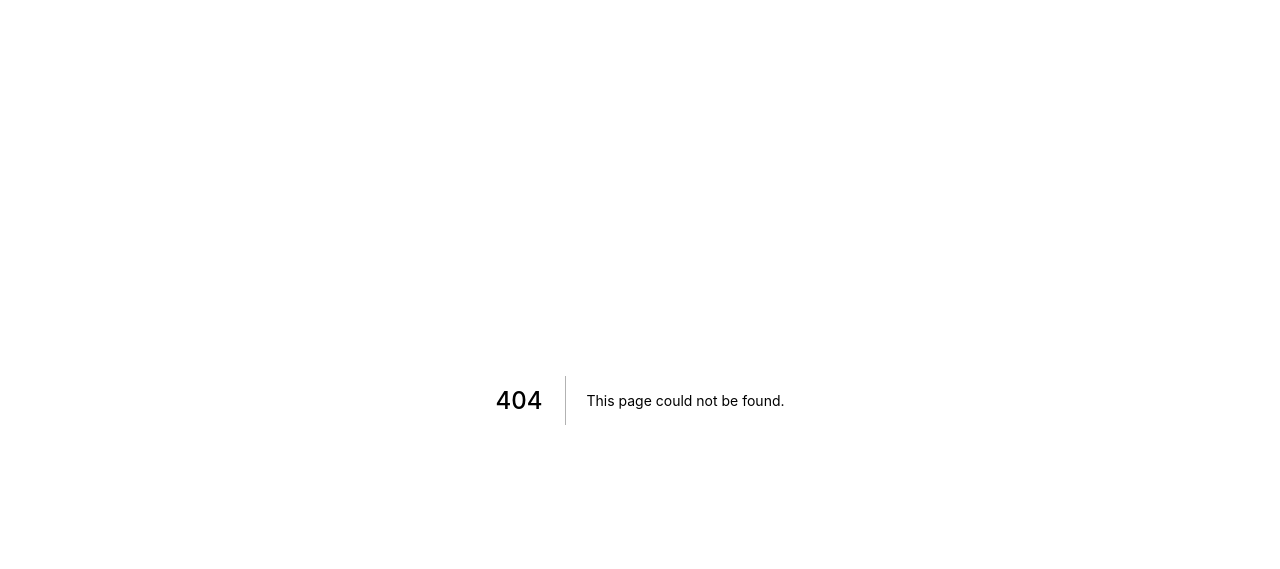
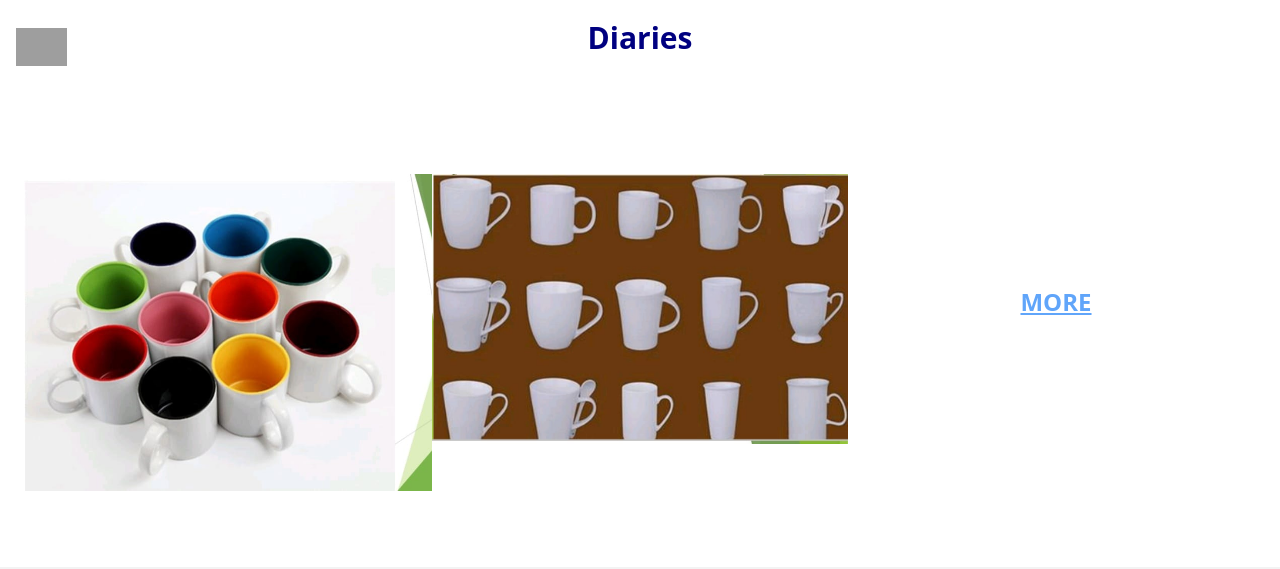
Before and after one commit to sakettiwari076/DEEPIKA-PRINTS, a Next.js app: page /Cup in a window 1280 px wide. Before the commit this address had no page. Shown: the top 569 px of the page. Built offline with nearby package versions, Linux system fonts and the light colour scheme; grey boxes are pictures that could not be loaded.

Commit message:
changesmade

```diff
--- /dev/null
+++ b/pages/Cup.js
@@ -0,0 +1,46 @@
+import React from 'react'
+import Link from 'react-scroll/modules/components/Link'
+import Image from 'next'
+import '../public/cup1.jpeg'
+import '../public/cup2.jpeg'
+
+
+
+const product = () => {
+
+  return (
+    <div>
+
+    <h1 className='text-center py-5 text-3xl txtnavy font-bold'>Diaries</h1>
+       <a href='../'>
+    <img src='https://www.kindpng.com/picc/m/78-780481_inside-page-left-back-button-back-button-png.png' className=' arrow '/>
+    </a>
+<div className='mt-8 grid lg:grid-cols-3 py-4 px-4'>
+
+<div className='py-3'>
+
+<img src= "cup1.jpeg" />
+
+
+</div>
+<div className='py-3'>
+
+<img src= "cup2.jpeg" />
+
+
+</div>
+
+
+<div className='py-3 flex justify-center mt-28'>
+
+<a href='' className='text-blue-400 underline font-bold text-2xl' >MORE</a>
+
+</div>
+
+</div>
+</div>
+
+  )
+}
+
+export default product
--- a/pages/index.js
+++ b/pages/index.js
@@ -38,7 +38,7 @@ import Frontpaged from '../Comp/Frontpaged'
 										smooth={true}
 										offset={50}
 										duration={500}
-										className="text-white cursor-pointer  font-semibold px-3 py-2 text-md hover:font-black"
+										className="cursor-pointer hover:bg-blue-600 text-black hover:text-white px-3 py-2 rounded-md text-sm font-medium"
 									>
 										Home
 									</Link>
@@ -148,7 +148,7 @@ import Frontpaged from '../Comp/Frontpaged'
 									smooth={true}
 									offset={50}
 									duration={500}
-									className="cursor-pointer hover:bg-blue-600 text-black hover:text-white block text-center py-2 rounded-md text-base font-medium"
+									className="cursor-pointer hover:bg-blue-600 text-black hover:text-white block text-center py-2 rounded-md text-base font-medium bordernavrest"
 								>
 									Home
 
@@ -161,7 +161,7 @@ import Frontpaged from '../Comp/Frontpaged'
 								smooth={true}
 								offset={50}
 								duration={500}
-								className="cursor-pointer hover:bg-blue-600 text-black hover:text-white block text-center py-2 rounded-md text-base font-medium"
+								className="cursor-pointer hover:bg-blue-600 text-black hover:text-white block text-center py-2 rounded-md text-base font-medium bordernavrest"
 							>
 								Specialization
 							</Link>
@@ -173,14 +173,14 @@ import Frontpaged from '../Comp/Frontpaged'
 									smooth={true}
 									offset={50}
 									duration={500}
-									className="cursor-pointer hover:bg-blue-600 text-black hover:text-white block text-center py-2 rounded-md text-base font-medium"
+									className="cursor-pointer hover:bg-blue-600 text-black hover:text-white block text-center py-2 rounded-md text-base font-medium bordernavrest"
 								>
 									Testimonails
 								</Link>
 
 
-				                <Links  href='/diariess'><a className='cursor-pointer hover:bg-blue-600 text-black hover:text-white block text-center py-2 rounded-md text-base font-medium'> Diaries</a></Links>
-				<Links  href='/bottles'><a className='cursor-pointer hover:bg-blue-600 text-black hover:text-white block text-center py-2 rounded-md text-base font-medium'> Bottles</a></Links>
+				                <Links  href='/diariess'><a className=' bordernavrest cursor-pointer hover:bg-blue-600 text-black hover:text-white block text-center py-2 rounded-md text-base font-medium'> Diaries</a></Links>
+				<Links  href='/bottles'><a className='bordernavrest cursor-pointer hover:bg-blue-600 text-black hover:text-white block text-center py-2 rounded-md text-base font-medium'> Bottles</a></Links>
 
 								<Link
 									href="/contact"
@@ -189,7 +189,7 @@ import Frontpaged from '../Comp/Frontpaged'
 									smooth={true}
 									offset={50}
 									duration={500}
-									className=" cursor-pointer hover:bg-blue-600  text-black hover:text-white block text-center py-2 rounded-md text-base font-medium"
+									className=" cursor-pointer hover:bg-blue-600  text-black hover:text-white block text-center py-2 rounded-md text-base font-medium  bordernavrest"
 								>
 									Contact
 								</Link>
@@ -204,7 +204,7 @@ import Frontpaged from '../Comp/Frontpaged'
       <div className="lg:flex-grow md:w-1/2 lg:pr-24 md:pr-16 flex flex-col md:items-start md:text-left mb-16 md:mb-0 items-center text-center">
         <p className="text-xl font-semibold   text-white  bodyfont9  textour6 mr-4 tracking-wider  ">Make Every Happiness Possible With Deepika Prints , Join us to get the benefits of our awesome packages and the best Client .  </p>
       <a href='https://www.indiamart.com/deepika-prints-delhi/profile.html'>
-	  <button className="bgyl btn4 hover:bg-orange-400 text-black font-bold py-2 ml-8 mt-9 bigscreenb px-8 rounded-md">
+	  <button className="bgyl btn4 hover:bg-yellow-200 text-black font-bold py-2 ml-8 mt-9 bigscreenb px-8 rounded-md">
   EXPLORE
 </button></a>
       </div>
--- a/styles/globals.css
+++ b/styles/globals.css
@@ -311,3 +311,18 @@ padding-bottom: 4rem;
   position: relative;
   top: 4.8rem;
 }
+.bordernav {
+  border: black;
+
+    border-bottom: solid;
+    border-left: solid;
+    border-right: solid;
+}
+.bordernavrest {
+  border-top: none;
+  border-bottom: solid;
+  border-left: solid;
+  border-right: solid;
+  border-width: thin;
+
+}
```
Also changed, not shown: public/cup1.jpeg (added), public/cup2.jpeg (added).
